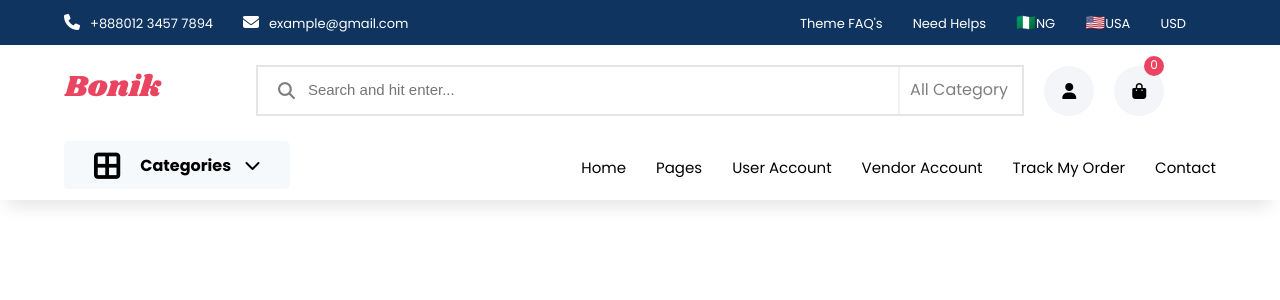
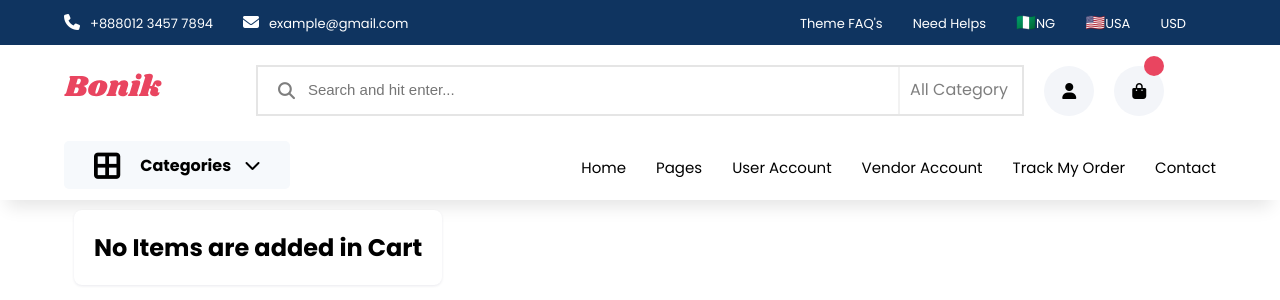
Before and after one commit to AnthonyAniobi/Ecommerce_React_Website, a React (Create React App) app: page /cart in a window 1280 px wide. Shown: the top 300 px of the page. Built offline with nearby package versions, Linux system fonts and the light colour scheme.

Commit message:
adding to cart

```diff
--- a/src/App.js
+++ b/src/App.js
@@ -5,31 +5,35 @@ import Header from './common/header/Header';
 import { BrowserRouter, Route, Routes } from 'react-router-dom';
 import Pages from './pages/Pages';
 import Data from './components/flashDeals/Data';
+import Cart from './common/cart/Cart';
 
 export default function App() {
     // step 1: fetch data from database
 
     const { productItems } = Data
 
-    const [cartItem, setCardItem] = useState([])
+    const [cartItem, setCartItem] = useState([])
 
     const addToCart = (product) => {
         const productExit = cartItem.find((item) => item.id === product.id)
 
         if (productExit) {
-            setCardItem(cartItem.map((item) => (
+            setCartItem(cartItem.map((item) => (
                 item.id === product.id ?
                     { ...productExit, qty: productExit.qty + 1 } : item
             )))
+        } else {
+            setCartItem([...cartItem, { ...product, qty: 1 }])
         }
     }
 
     return (
         <>
             <BrowserRouter>
-                <Header />
+                <Header cartItem={cartItem} />
                 <Routes>
                     <Route path='/' element={<Pages productItems={productItems} addToCart={addToCart} />} />
+                    <Route path='/cart' element={<Cart cartItem={cartItem} addToCart={addToCart} />} />
                 </Routes>
             </BrowserRouter>
         </>
--- /dev/null
+++ b/src/common/cart/Cart.jsx
@@ -0,0 +1,36 @@
+import React from 'react'
+
+const Cart = ({ cartItem, addToCart }) => {
+    return (
+        <>
+            <section className="cart-items">
+                <div className="container d_flex">
+                    <div className="cart-details">
+                        {CanvasCaptureMediaStreamTrack.length === 0 &&
+                            <h1 className="no-items product">No Items are added in Cart</h1>
+                        }
+                        {cartItem.map((item) => {
+                            const productQty = item.price * item.qty
+                            return (
+                                <div className="cart-list product d_flex">
+                                    <div className="img">
+                                        <img src={item.cover} alt="" />
+                                    </div>
+                                    <div className="cart-details">
+                                        <h3>{item.name}</h3>
+                                        <h4>
+                                            {item.price}.00 {item.qty}
+                                            <span>${productQty}.00</span>
+                                        </h4>
+                                    </div>
+                                </div>
+                            )
+                        })}
+                    </div>
+                </div>
+            </section>
+        </>
+    )
+}
+
+export default Cart
--- a/src/common/header/Header.jsx
+++ b/src/common/header/Header.jsx
@@ -4,11 +4,11 @@ import Head from './Head'
 import Search from './Search'
 import './Header.css'
 
-const Header = () => {
+const Header = ({ cartItem }) => {
     return (
         <>
             <Head />
-            <Search />
+            <Search cartItem={cartItem} />
             <Navbar />
         </>
     )
--- a/src/common/header/Search.jsx
+++ b/src/common/header/Search.jsx
@@ -2,7 +2,7 @@ import React from 'react'
 import { Link } from 'react-router-dom'
 import logo from '../../components/assets/images/logo.svg'
 
-const Search = () => {
+const Search = ({ cartItem }) => {
     window.addEventListener("scroll", function () {
         const search = document.querySelector('.search')
         search.classList.toggle("active", window.scrollY > 100)
@@ -27,7 +27,7 @@ const Search = () => {
                         <div className="cart">
                             <Link to='/cart'>
                                 <i className='fa fa-shopping-bag icon-circle'></i>
-                                <span>0</span>
+                                <span>{cartItem.length === 0 ? "" : cartItem.length}</span>
                             </Link>
                         </div>
                     </div>
```
Also changed, not shown: src/common/cart/style.css (added).
